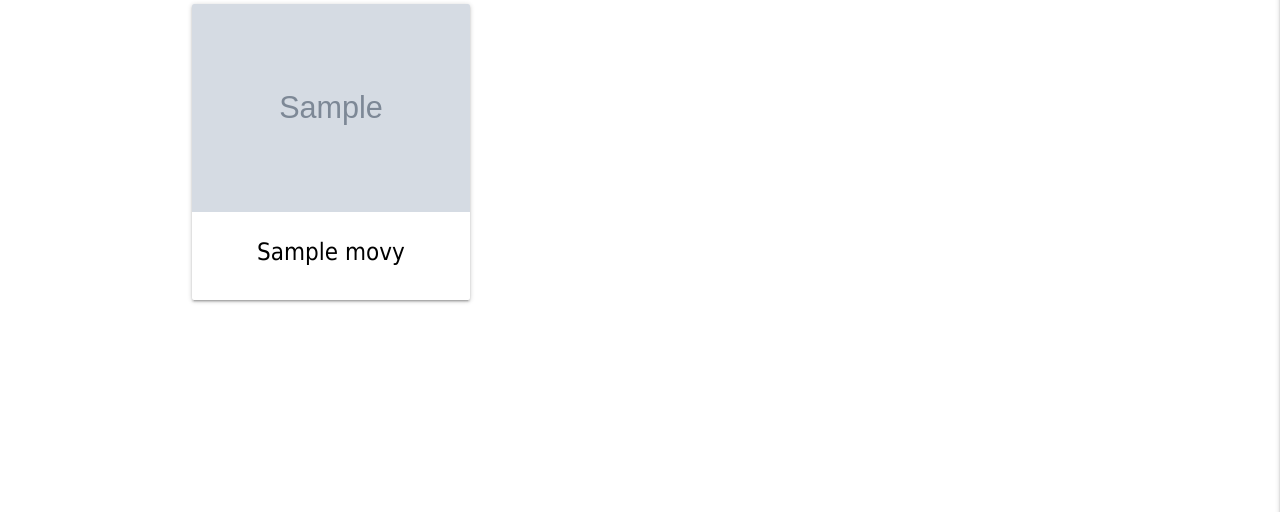
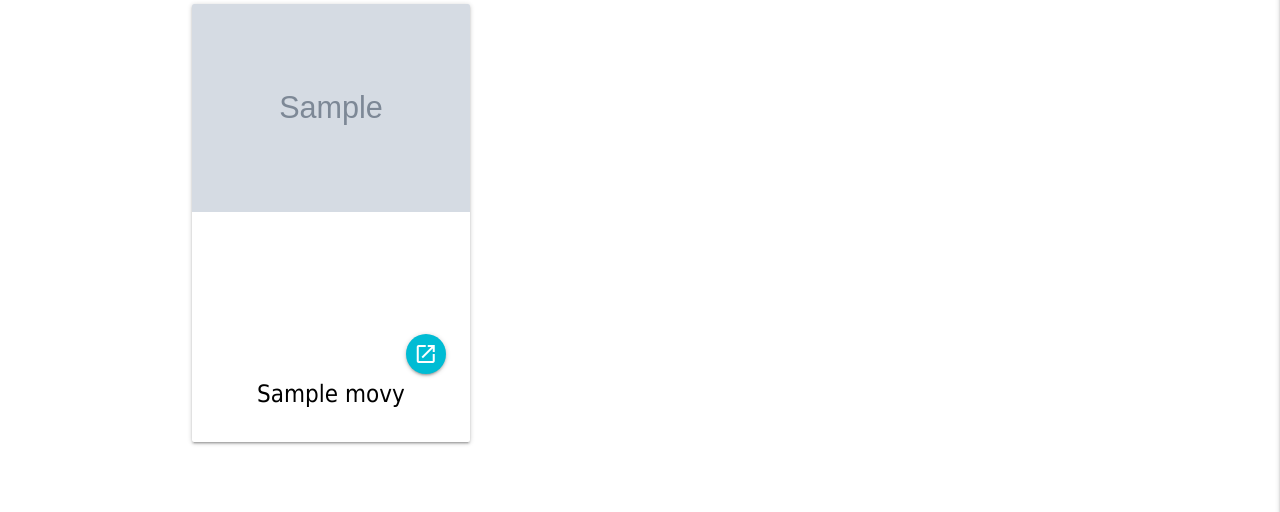
Before and after one commit to Code-Institute-Submissions/Dynjashik-MSP3-Movie-collection_OctREsub, a Flask app: page /movies in a window 1280 px wide. Shown: the part 288-800 px from the top of the page. Run offline with Flask 2, Linux system fonts and the light colour scheme; grey boxes marked "Sample" are stand-in pictures; a database or web service that is not in the repository returns one stand-in record (values such as "Sample title"); some libraries are stand-ins or nearby versions.

Commit message:
Add back a card reveal functionality on card click, add open in new window button on cards, change default picture for a movie, change card image style to be a fixed height

```diff
--- a/static/css/style.css
+++ b/static/css/style.css
@@ -75,6 +75,11 @@ body {
     align-items: center;
 }
 
+.card-image-grid{
+    height: 350px;
+    overflow: hidden
+}
+
 .card-image > img {
     object-fit: cover;
 }
@@ -122,8 +127,8 @@ body {
     margin: 10px 0 10px 0;
 }
 
-.card-overflow{
-    overflow: inherit;
+.card-image-with-button{
+    position: relative;
 }
 
 .btn-delete{
@@ -248,3 +253,9 @@ body {
     }
 
 }
+
+@media only screen and (max-width: 420px){
+    h3 {
+        font-size: 1.5rem;
+    }
+}
--- a/templates/movies.html
+++ b/templates/movies.html
@@ -6,7 +6,7 @@
     <form class="search-input" action="{{ url_for('search') }}" method="POST">
         <input type="search" placeholder="Enter movie name or category" name="query" id="query">
         <div class="search-btns">
-            <button type="submit" class="waves-effect waves-light btn cyan lighten-1 black-text"><i class="fas fa-search"></i></button>
+            <button type="search" class="waves-effect waves-light btn cyan lighten-1 black-text"><i class="fas fa-search"></i></button>
         </div>
     </form>
 
@@ -37,16 +37,30 @@
         <ul class="movie-cards">
             {% for movie in movies %}
             <li class="card-sizing card card-background center-align">
-                <a href="{{url_for('single_movie_page', movie_id=movie._id)}}"" class="card-link"></a>
-                <div class="card-image waves-effect waves-block waves-light card-overflow">
-                    {% if not movie.movie_image or movie.movie_image == "" %}
-                    <img class="activator" src="{{ url_for('static', filename='images/movie-icon.png') }}">
-                    {% else %}
-                    <img class="activator" src="{{ movie.movie_image }}">
-                    {% endif %}
+                <div class="card-image-with-button">
+                    <div class="card-image card-image-grid waves-effect waves-block waves-light">
+                        {% if not movie.movie_image or movie.movie_image == "" %}
+                        <img class="activator" src="{{ url_for('static', filename='images/movie_icon.jpg') }} " alt="movie_image">
+                        {% else %}
+                        <img class="activator" src="{{ movie.movie_image }}" alt="movie_image">
+                        {% endif %}
+                    </div>
+                    <a class="btn-floating halfway-fab waves-effect waves-light cyan" href="{{url_for('single_movie_page', movie_id=movie._id)}}"><i class="material-icons">open_in_new</i></a>
                 </div>
                 <div class="card-content card-name">
                     <span class="card-title title-bottom activator">{{ movie.movie_name }}</span>
+                </div>
+                <div class="card-reveal card-text">
+                    <span class="card-title"><i class="material-icons right">close</i>
+                        <strong><a href="{{ movie.movie_link }}" target="_blank">{{ movie.movie_name }}</a></strong> <br><br>
+                        <p class="card-reveal-info"><i class="fas fa-theater-masks prefix cyan-text lighten-1"></i> {{ movie.category_name }}</p>
+                        <p class="card-reveal-info"><i class="fas fa-calendar-alt prefix cyan-text lighten-1"></i> {{ movie.year }}</p>
+                        <p class="card-reveal-info"> <i class="fas fa-clock prefix cyan-text lighten-1"></i> {{ movie.movie_duration }} min</p>
+                        <p class="card-reveal-info"><i class="fas fa-book prefix cyan-text lighten-1"></i>
+                                                    <a href="{{ movie.book_link }} " class="collection-item" target="_blank">Book link</a></p>
+                        <p class="card-reveal-description">{{ movie.movie_description }}</p>
+                        <p class="card-reveal-info"><em>added by: {{ movie.created_by }}</em></p>
+                    </span>
                 </div>
             </li>
             {% endfor %}
```
Also changed, not shown: static/images/movie_icon.jpg (added).
